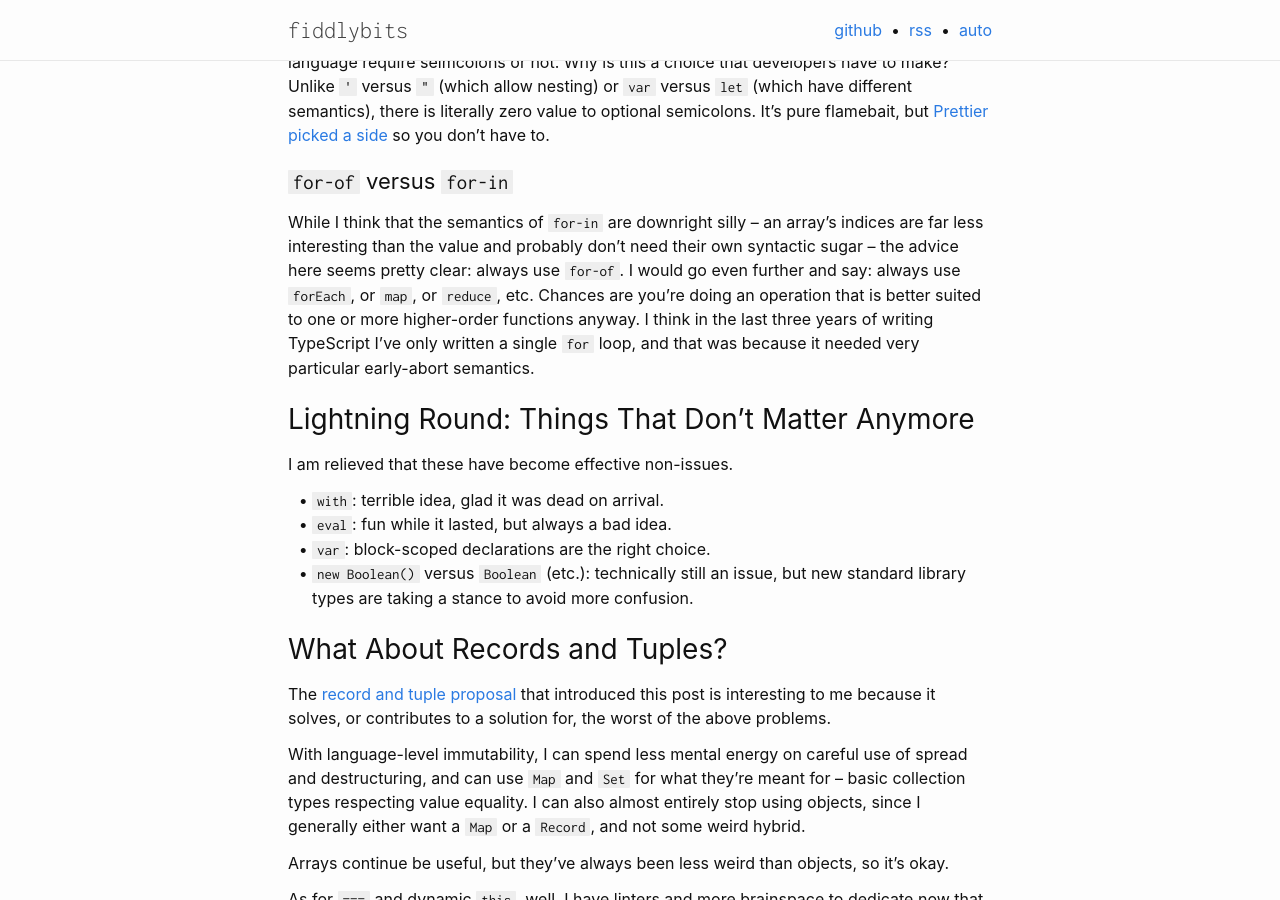
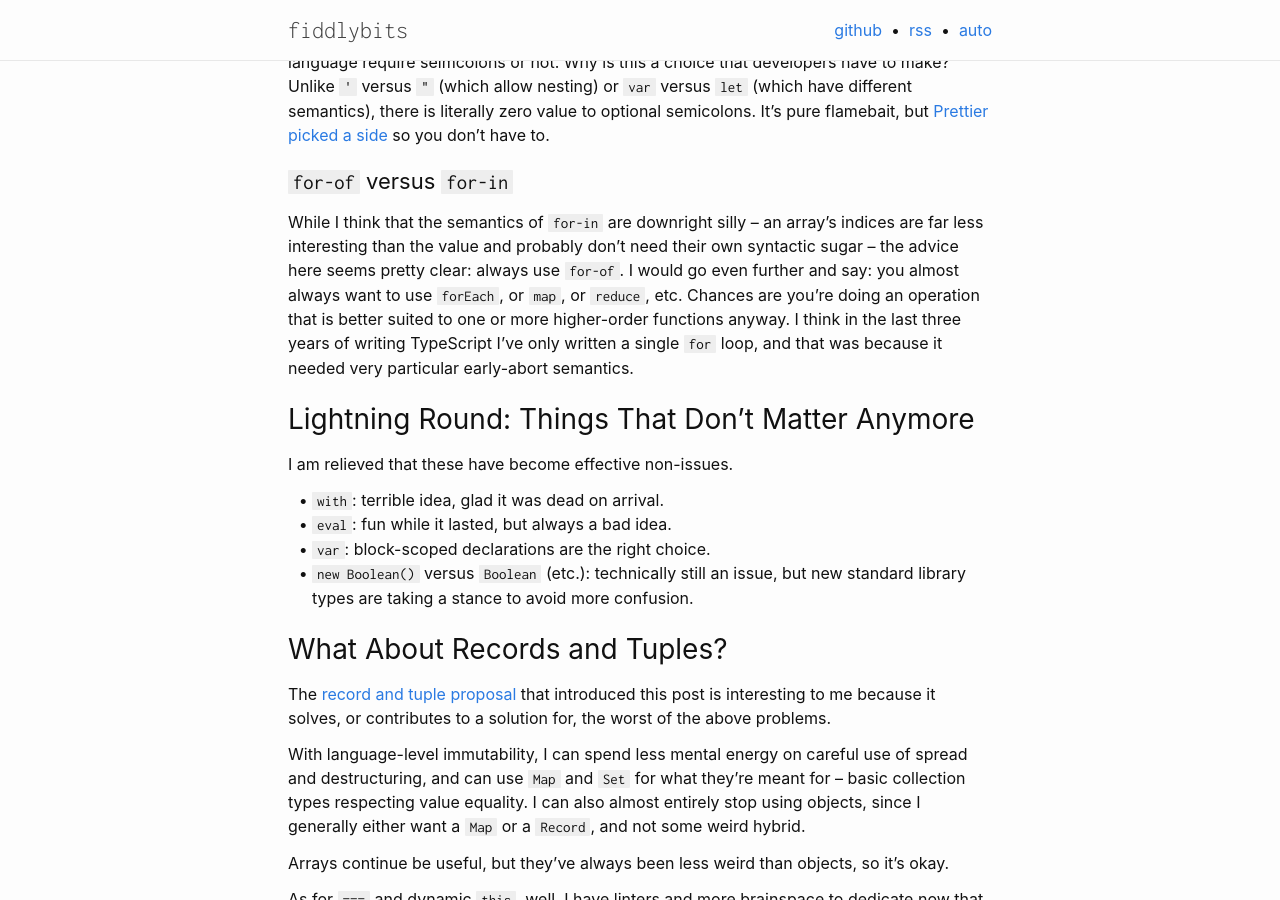
Before and after one commit to seansfkelley/seansfkelley.github.io, a Jekyll site: the page built from _posts/2021-02-03-javascript-the-bad-parts.md, in a window 1280 px wide and 900 px high, scrolled down 5159 px. Built offline with Jekyll 4.4.1, drawn with Linux system fonts in a browser that asks for light colours; some web fonts are replaced.

Commit message:
Adjust phrasing about JavaScript.

```diff
--- a/_posts/2021-02-03-javascript-the-bad-parts.md
+++ b/_posts/2021-02-03-javascript-the-bad-parts.md
@@ -134,7 +134,7 @@ I cannot fathom why the language designers bothered with this feature. Either ma
 
 ### `for-of` versus `for-in`
 
-While I think that the semantics of `for-in` are downright silly -- an array's indices are far less interesting than the value and probably don't need their own syntactic sugar -- the advice here seems pretty clear: always use `for-of`. I would go even further and say: always use `forEach`, or `map`, or `reduce`, etc. Chances are you're doing an operation that is better suited to one or more higher-order functions anyway. I think in the last three years of writing TypeScript I've only written a single `for` loop, and that was because it needed very particular early-abort semantics.
+While I think that the semantics of `for-in` are downright silly -- an array's indices are far less interesting than the value and probably don't need their own syntactic sugar -- the advice here seems pretty clear: always use `for-of`. I would go even further and say: you almost always want to use `forEach`, or `map`, or `reduce`, etc. Chances are you're doing an operation that is better suited to one or more higher-order functions anyway. I think in the last three years of writing TypeScript I've only written a single `for` loop, and that was because it needed very particular early-abort semantics.
 
 ## Lightning Round: Things That Don't Matter Anymore
 
```
